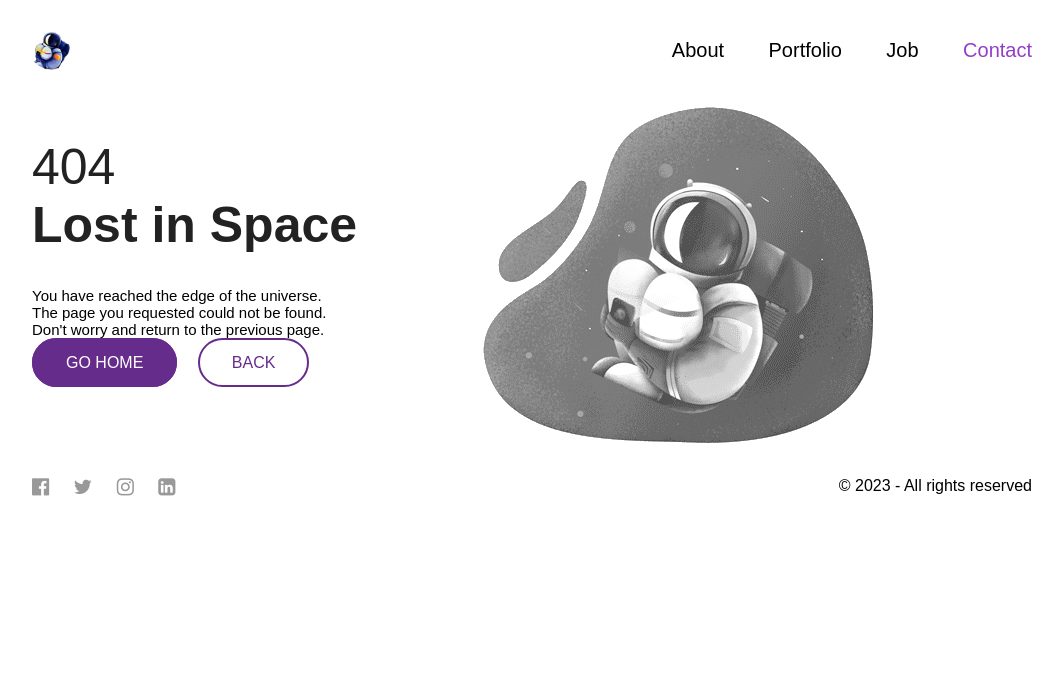
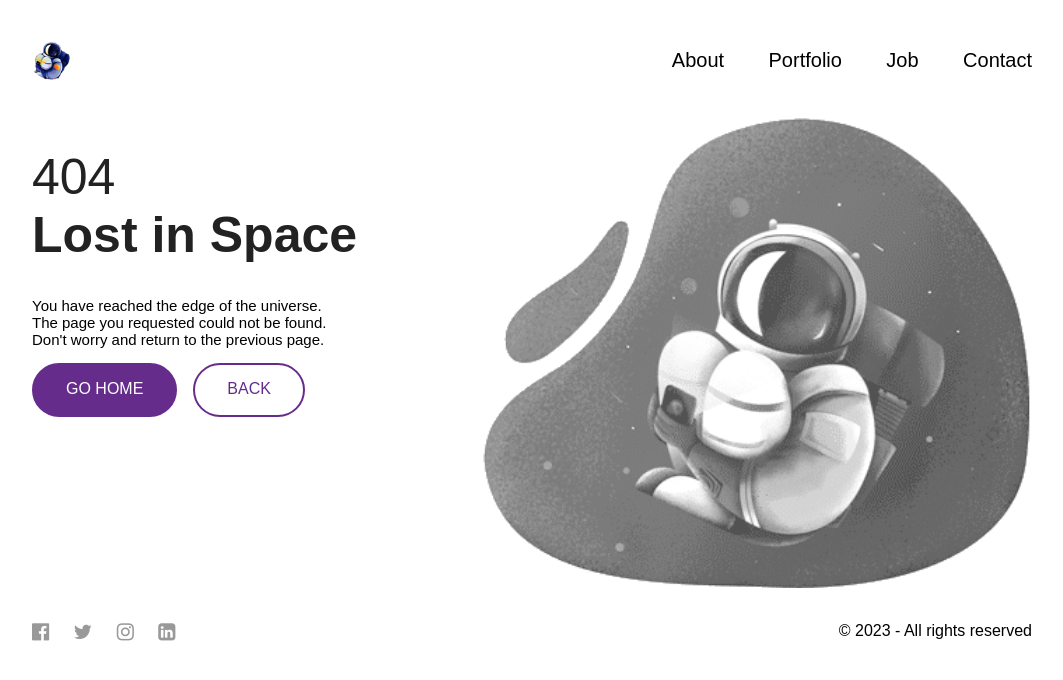
Before and after one commit to inga911/lost-in-space, a website: page index.html in a window 1280 px wide. Shown: the whole page, without its empty margins (108-1171 px from the left). Drawn offline with Linux system fonts and the light colour scheme.

Commit message:
Adjusted style

```diff
--- a/css/main.css
+++ b/css/main.css
@@ -10,7 +10,7 @@ body {
     display: inline-block;
 }
 .container:first-child {
-    margin-top: 30px;
+    margin-top: 40px;
 }
 
 .logo {
@@ -44,13 +44,8 @@ body {
     text-decoration: underline;
     background-color: rgb(211, 173, 247);
 }
-.link:last-child {
-    color: #923dca;
-}
 
-main > img {
-    width: 50%;
-}
+
 
 .left-column {
  width: 40%;
@@ -75,6 +70,7 @@ main > img {
 }
 
 .button { /* sitas kad visi "mygtukai" butu tam tikrais aspektais vienodais*/
+    float: left;
     text-transform: uppercase;
     text-decoration: none;
     background-color: #662c8c;
@@ -85,6 +81,7 @@ main > img {
     padding-left: 2em;
     padding-right: 2em;
     margin-right: 1em;
+    margin-bottom: 1em;
     border-radius: 1.7em; /*apskaiciuojame dydi: (padding*2[visus ir apacia] + line-hight + (boder *2 [jeigu yra]) / 2
     float: left; /* kad butu vienas salia kito*/
     /* galima butu naudoti ir display: inline-block; /*kad butu vienas salia kito*/
@@ -106,6 +103,11 @@ main > img {
     width: 55%;
     float: right;
 }
+
+.right-column > img {
+    width: 100%;
+}
+
 .right-column > .img-grey,
 .right-column:hover > .img-color {
     display: block;
@@ -115,7 +117,6 @@ main > img {
 .right-column:hover > .img-grey  {
     display: none;
 }
-
 
 
 .socials{
@@ -134,14 +135,16 @@ main > img {
     margin-right: 0;
 }
 
+.socials > .icon:hover {
+color: #662c8c;
+}
+
 .copyright {
 float: right;
 margin: 0;
 }
 
-.socials > .icon:hover {
-color: #662c8c;
-}
+
 
 /*
 Labai svarbu isdestymo eiliskumas
```
